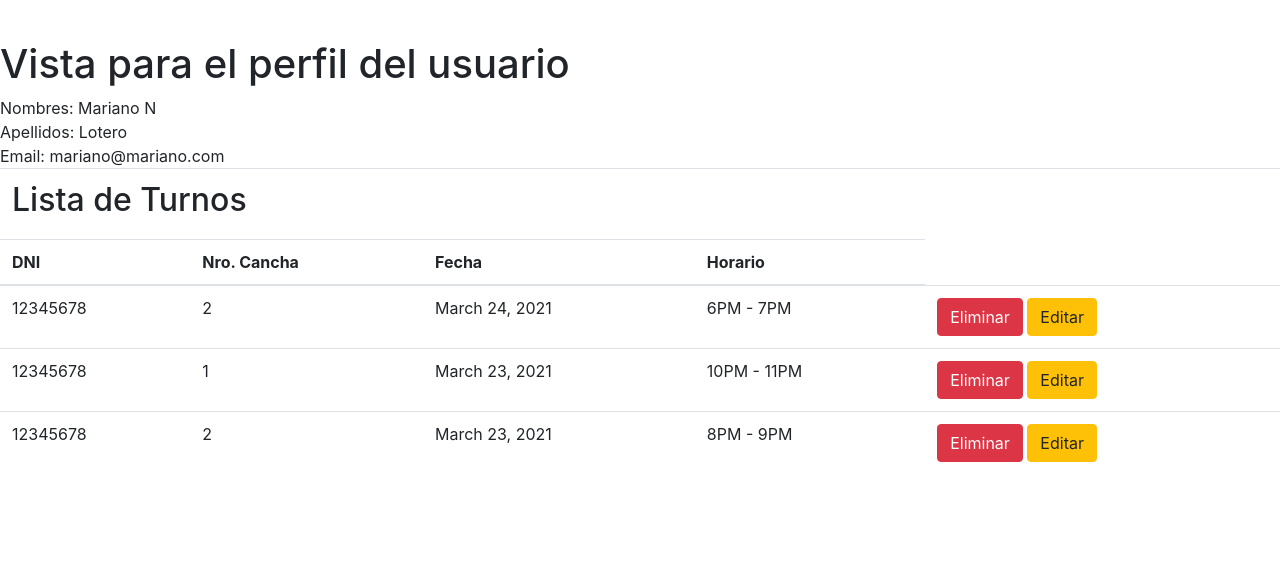
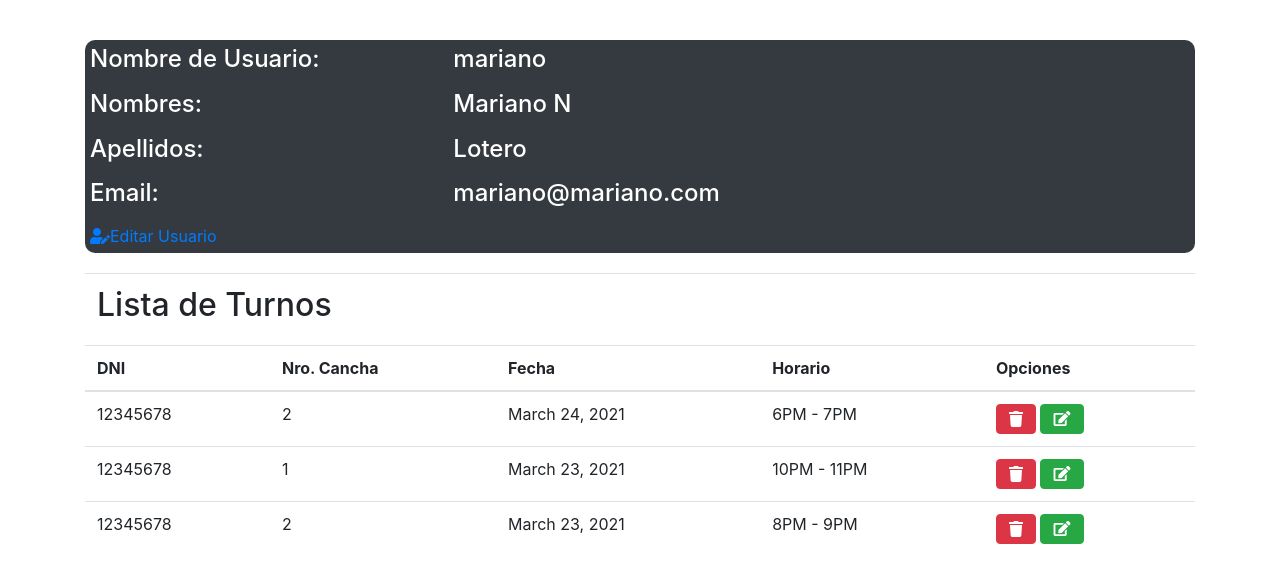
Before and after one commit to MarianoNLR/CanchaInfo, a Django app: page /Perfil/ in a window 1280 px wide. Shown: the part 66-649 px from the top of the page. Run offline with Django 3.2, Linux system fonts and the light colour scheme; a user stored in the database is signed in; data comes from the database, SQL or seed files in the repository; both versions use the stored data as it was after the commit; some libraries are stand-ins or nearby versions.

Commit message:
editar usuario y mensajes de alerta añadidos

```diff
--- a/CanchaF5/CanchaF5/settings.py
+++ b/CanchaF5/CanchaF5/settings.py
@@ -27,6 +27,8 @@ SECRET_KEY = '9q$_-7q7k&lm#i@vw_##mtp^_r!$3c482tm00*#zm=5m8s7@=z'
 DEBUG = True
 
 ALLOWED_HOSTS = []
+
+MESSAGE_STORAGE = "django.contrib.messages.storage.cookie.CookieStorage"
 
 
 # Application definition
--- /dev/null
+++ b/CanchaF5/static/css/perfil.css
@@ -0,0 +1,19 @@
+.span8 {
+    background-color: #343a40;
+    border-radius: 10px;
+    padding-left: 5px;
+    padding-top: 5px;
+    padding-bottom: 5px;
+}
+
+.datos {
+    color: rgb(255, 255, 255);
+}
+
+.btn-warning{
+    padding-bottom: 1px;
+}
+
+.fa-edit{
+    padding-bottom: 1px;
+}
--- a/CanchaF5/templates/accounts/header.html
+++ b/CanchaF5/templates/accounts/header.html
@@ -7,6 +7,7 @@
     </title>
     <link rel="shortcut icon" type="image/png" href="{% static '/css/img/logo_pag.png' %}">
     <link rel="stylesheet" href="https://stackpath.bootstrapcdn.com/bootstrap/4.4.1/css/bootstrap.min.css" integrity="sha384-Vkoo8x4CGsO3+Hhxv8T/Q5PaXtkKtu6ug5TOeNV6gBiFeWPGFN9MuhOf23Q9Ifjh" crossorigin="anonymous">
+    <script src="https://cdnjs.cloudflare.com/ajax/libs/materialize/1.0.0/js/materialize.min.js"></script>
 </head>
 
 <body>
@@ -46,14 +47,21 @@
             </div>
         </nav>
     </div>
-
-
     {% block content %} {% endblock %}
 
-    <footer>
+    <script src="//cdn.jsdelivr.net/npm/sweetalert2@10"></script>
 
-
-    </footer>
+    {% if messages %}
+            {% for message in messages %}
+                <script>
+                    Swal.fire({
+                        "title": "Notificación",
+                        "text": "{{message}}",
+                        "icon": "success"
+                    })
+                </script>
+            {% endfor %}
+        {% endif %}
 </body>
 
 </html>
--- a/CanchaF5/templates/accounts/home.html
+++ b/CanchaF5/templates/accounts/home.html
@@ -11,9 +11,9 @@
     </head>
     <body>
         {% block content %}
-        {% for message in messages %}
+        <!---{% for message in messages %}
                         <p id="messages">{{message}}</p>
-        {% endfor %}
+        {% endfor %}--->
         <h1 class="hola">Home para el usuario no registrado</h1>
         <iframe width="560" height="315" src="https://www.youtube.com/embed/kWvpG1kRh90" frameborder="0" allow="accelerometer; autoplay; clipboard-write; encrypted-media; gyroscope; picture-in-picture" allowfullscreen></iframe>
         {% endblock %}
--- a/CanchaF5/templates/accounts/registrados/base.html
+++ b/CanchaF5/templates/accounts/registrados/base.html
@@ -8,6 +8,8 @@
     <meta name="viewport" content="width=device-width, initial-scale=1.0">
     <link rel="shortcut icon" type="image/png" href="{% static 'img/logito.png' %}">
     <link rel="stylesheet" href="https://stackpath.bootstrapcdn.com/bootstrap/4.4.1/css/bootstrap.min.css" integrity="sha384-Vkoo8x4CGsO3+Hhxv8T/Q5PaXtkKtu6ug5TOeNV6gBiFeWPGFN9MuhOf23Q9Ifjh" crossorigin="anonymous">
+    <script src="https://cdnjs.cloudflare.com/ajax/libs/materialize/1.0.0/js/materialize.min.js"></script>
+    <script type="text/javascript">M.toast({html:"I am a toast"})</script>
     <title>{% block title %} {% endblock %}</title>
 
 </head>
--- a/CanchaF5/templates/accounts/registrados/editar_turno.html
+++ b/CanchaF5/templates/accounts/registrados/editar_turno.html
@@ -11,6 +11,11 @@
         <link href="css/style.css" rel="stylesheet">
     </head>
     <body>
+        {% if message %}
+            <div class="aler alert-success" role="alert">
+                Turno editado exitosamente!
+            </div>
+        {% endif %}
         <form method="POST" action="{% url 'actualizar_turno' turno.id %}" class="col-12">
             {% csrf_token %}
             <div class="input-group mb-2">
--- a/CanchaF5/templates/accounts/registrados/perfil.html
+++ b/CanchaF5/templates/accounts/registrados/perfil.html
@@ -1,5 +1,6 @@
 {% extends 'accounts/header.html' %}
 {% load static %}
+
 
 <!DOCTYPE html>
 <html lang="en">
@@ -9,29 +10,71 @@
     <meta name="viewport" content="width=device-width, initial-scale=1.0">
     {% block title %} Perfil {% endblock %}
     {% block content %}
+    <link rel="stylesheet" type="text/css" href="{% static '/css/perfil.css' %}">
     <link rel="stylesheet" href="https://stackpath.bootstrapcdn.com/bootstrap/4.4.1/css/bootstrap.min.css" integrity="sha384-Vkoo8x4CGsO3+Hhxv8T/Q5PaXtkKtu6ug5TOeNV6gBiFeWPGFN9MuhOf23Q9Ifjh" crossorigin="anonymous">
+    <link rel="stylesheet" href="https://cdnjs.cloudflare.com/ajax/libs/font-awesome/5.15.2/css/all.min.css" integrity="sha512-HK5fgLBL+xu6dm/Ii3z4xhlSUyZgTT9tuc/hSrtw6uzJOvgRr2a9jyxxT1ely+B+xFAmJKVSTbpM/CuL7qxO8w==" crossorigin="anonymous" />
+    <script src="//cdn.jsdelivr.net/npm/sweetalert2@10"></script>
+    <script src="https://cdnjs.cloudflare.com/ajax/libs/font-awesome/5.15.2/js/all.min.js" integrity="sha512-UwcC/iaz5ziHX7V6LjSKaXgCuRRqbTp1QHpbOJ4l1nw2/boCfZ2KlFIqBUA/uRVF0onbREnY9do8rM/uT/ilqw==" crossorigin="anonymous"></script>
+
+
 </head>
+{% block js %}
+    <script>
+        function eliminarTurno(id) {
+            Swal.fire({
+                "title": "¿Estas seguro?",
+                "text": "No podrá deshacer esta acción",
+                "icon": "question",
+                "showCancelButton":true,
+                "cancelButtonText": "No, Cancelar",
+                "confirmButtonText": "Si, Eliminar",
+            })
+            .then(function(result){
+                if(result.isConfirmed) {
+                    window.location.href = "/EliminarTurno/"+id+"/"
+                }
+            })
+        }
+    </script>
+{% endblock %}
 <body>
-    {% if message %}
-        <div class="aler alert-success" role="alert">
+    <div class="container-lg well span6">
+        <div class="row-fluid">
+            <div class="span8">
+                <div class="row">
+                    <div class ="col-md-4">
+                        <label><h4 class="datos">Nombre de Usuario: </h4></label>
+                    </div>
+                    <p><h4 class="datos">{{ user.username }}</h4></p><!---<div style="margin-left: 7px;"><a class="btn btn-light btn-xs" href="#"><i class="fas fa-edit btn-xs"></i></a></div>--->
+                </div>
+                <div class="row">
+                    <div class ="col-md-4">
+                        <label><h4 class="datos">Nombres: </h4></label>
+                    </div>
+                    <p><h4 class="datos">{{ user.first_name }}</h4><p>
+                </div>
+                <div class="row">
+                    <div class ="col-md-4">
+                        <label><h4 class="datos">Apellidos: </h4></label>
+                    </div>
+                    <p><h4 class="datos">{{ user.surname }}</h4><p>
+                </div>
+                <div class="row">
+                    <div class ="col-md-4">
+                        <label><h4 class="datos">Email: </h4></label>
+                    </div>
+                    <p><h4 class="datos">{{ user.email }}</h4><p>
+                </div>
+                <div class="row">
+                    <div class="col float-md-right">
+                        <a href="{% url 'editar_user' user.id %}"><i class="fas fa-user-edit"></i>Editar Usuario</a>
+                    </div>
+                </div>
+            </div>
+    {% if message.success %}
             Turno eliminado exitosamente!
-        </div>
     {% endif %}
-
-    <h1>Vista para el perfil del usuario</h1>
-    <div>
-        <div>
-            <span class="data">Nombres:  </span><span>{{ user.first_name }}</span>
-        </div>
-        <div>
-            <span class="data">Apellidos:  </span><span>{{ user.surname }}</span>
-        </div>
-        <div>
-            <span class="data">Email:  </span><span>{{ user.email }}</span>
-        </div>
-    </div>
-
-    <table class="table">
+    <table class="table" style="margin-top: 20px;">
         <thead>
             <tr>
                 <td colspan="6"><h2>Lista de Turnos</h2></td>
@@ -41,6 +84,7 @@
             <th scope="col">Nro. Cancha</th>
             <th scope="col">Fecha</th>
             <th scope="col">Horario</th>
+            <th scope="col">Opciones</th>
           </tr>
         </thead>
         <tbody>
@@ -51,13 +95,14 @@
                 <td>{{ i.dia }}</td>
                 <td>{{ i.hora }}</td>
                 <td>
-                    <a class="btn btn-danger" href="{% url 'eliminar' i.id %}">Eliminar</a>
-                    <a class="btn btn-warning" href="{% url 'editar_turno' i.id %}">Editar</a>
+                    <a class="btn btn-danger" href="#" onclick="eliminarTurno({{ i.id }})"><i class="fas fa-trash btn-xs"></i></a>
+                    <a class="btn btn-success btn-xs" href="{% url 'editar_turno' i.id %}"><i class="fas fa-edit btn-xs"></i></a>
                 </td>
             </tr>
         {% endfor %}
         </tbody>
       </table>
     {% endblock %}
+
 </body>
 </html>
--- a/CanchaF5/turnos/models.py
+++ b/CanchaF5/turnos/models.py
@@ -1,4 +1,5 @@
 from django.db import models
+from datetime import date
 from users.models import Usuario
 
 HORARIOS = (
--- a/CanchaF5/turnos/urls.py
+++ b/CanchaF5/turnos/urls.py
@@ -5,7 +5,6 @@ from .views import FormularioTurnosView
 urlpatterns = [
     path('reservas/', FormularioTurnosView.reservar, name='reservas_turno'),
     path('Perfil/', FormularioTurnosView.lista_turnos, name='lista_turnos'),
-    #path('MisTurnos/', FormularioTurnosView.eliminar, name="eliminar"),
     path('EliminarTurno/<int:turno_id>/', FormularioTurnosView.eliminar_turno, name="eliminar"),
     path('Editar_turno/<int:turno_id>/', FormularioTurnosView.edit_turno, name="editar_turno"),
     path('Actualizar_turno/<int:turno_id>/', FormularioTurnosView.actualizar_turno, name="actualizar_turno"),
--- a/CanchaF5/turnos/views.py
+++ b/CanchaF5/turnos/views.py
@@ -5,9 +5,9 @@ from django.views.generic import CreateView
 from django.urls import reverse_lazy, reverse
 from .models import Turno, Cancha
 from .models import Usuario
+from users.forms import CustomUserChangeForm
 from .forms import ReservaForm
 from users import urls, views
-from users.views import homeUser
 from django.contrib import messages
 from django.contrib.auth.decorators import login_required
 
@@ -32,7 +32,7 @@ class FormularioTurnosView(HttpRequest):
                     solicitante.persona_id = request.user.id
                     solicitante.save()
                     messages.success(request, 'Reserva creada con exito')
-                return redirect('user_home')
+                return redirect('lista_turnos')
         else:
             context = {'form': form}
             return render(request, 'accounts/registrados/reservas.html', context)
@@ -40,10 +40,11 @@ class FormularioTurnosView(HttpRequest):
     def lista_turnos(request):
         actual_user = request.user.id
         data = {
-
             'turnos': Turno.objects.filter(persona_id=request.user.id).order_by('-dia')[:20],
         }
+        turnos = Turno.objects.filter(persona_id=request.user.id).order_by('-dia')
         return render(request, 'accounts/registrados/perfil.html', data)
+
 
     def edit_turno(request, turno_id):
         turno = Turno.objects.filter(id=turno_id).first()
@@ -67,6 +68,7 @@ class FormularioTurnosView(HttpRequest):
                     return render(request, 'accounts/registrados/editar_turno.html', {"form":form,"turno":turno})
             else:
                 form.save()
+                messages.success(request, "Turno actualizado con exito!")
             return redirect('lista_turnos')
         return render(request, 'accounts/registrados/editar_turno.html', {"form":form,"turno":turno})
 
@@ -78,5 +80,23 @@ class FormularioTurnosView(HttpRequest):
             messages.error(request, "Ha ocurrido un error")
             return redirect("lista_turnos")
         turno.delete()
-        messages.error(request, f"El turno ha sido eliminado")
+        turnos = Turno.objects.filter(persona_id=request.user.id).order_by('-dia')
+        messages.success(request, "El turno ha sido eliminado")
         return redirect("lista_turnos")
+
+    def edit_user(request, user_id):
+        usuario = Usuario.objects.filter(id=user_id).first()
+        form = CustomUserChangeForm(instance=usuario)
+        return render(request, "accounts/registrados/editar_user.html", {"form":form, "usuario":usuario})
+
+    def actualizar_user(request, user_id):
+        usuario = Usuario.objects.get(pk=user_id)
+        form = CustomUserChangeForm(request.POST, instance=usuario)
+        if form.is_valid():
+            form.save()
+            messages.info(request, "Datos actualizados con exito!")
+            return redirect('lista_turnos')
+        else:
+            messages.error(request, "Ha ocurrido un error, intente nuevamente")
+            return render(request, "accounts/registrados/editar_user.html", {"form":form, "usuario":usuario})
+        return render(request, "accounts/registrados/editar_user.html", {"form":form, "usuario":usuario})
--- a/CanchaF5/users/forms.py
+++ b/CanchaF5/users/forms.py
@@ -14,4 +14,4 @@ class CustomUserChangeForm(UserChangeForm):
 
     class Meta:
         model = Usuario
-        fields = ('username', 'first_name', 'surname','dni','email',)
+        fields = ('username', 'first_name', 'surname','email',)
--- a/CanchaF5/users/urls.py
+++ b/CanchaF5/users/urls.py
@@ -1,14 +1,15 @@
 from django.contrib import admin
 from django.urls import path,include
-from . import views
+from .views import UsuariosViews
 
 urlpatterns = [
-    path('register/', views.registerPage, name="Registro"),
-    path('Home/', views.home, name="home"),
-    path('Login/', views.loginPage, name="Login"),
-    path('Logout/',views.logoutUser, name="Logout"),
-
-    path('Home_user/', views.homeUser, name="user_home"),
-    path('Reservas/', views.reservar, name="reservar"),
+    path('register/', UsuariosViews.registerPage, name="Registro"),
+    path('Home/', UsuariosViews.home, name="home"),
+    path('Login/', UsuariosViews.loginPage, name="Login"),
+    path('Logout/',UsuariosViews.logoutUser, name="Logout"),
+    path('Home_user/', UsuariosViews.homeUser, name="user_home"),
+    path('Reservas/', UsuariosViews.reservar, name="reservar"),
     #path('Perfil/', views.perfil, name="perfil_user"),
+    path('editar_user/<int:user_id>', UsuariosViews.edit_user, name="editar_user"),
+    path('actualizar_user/<int:user_id>', UsuariosViews.actualizar_user, name="actualizar_user"),
 ]
```
Also changed, not shown: CanchaF5/templates/accounts/registrados/editar_user.html (added, +29 -0 lines), CanchaF5/users/views.py (+64 -39 lines), CanchaF5/db.sqlite3, CanchaF5/turnos/migrations/0016_turno_estado.py (added), CanchaF5/turnos/migrations/0017_remove_turno_estado.py (added).
